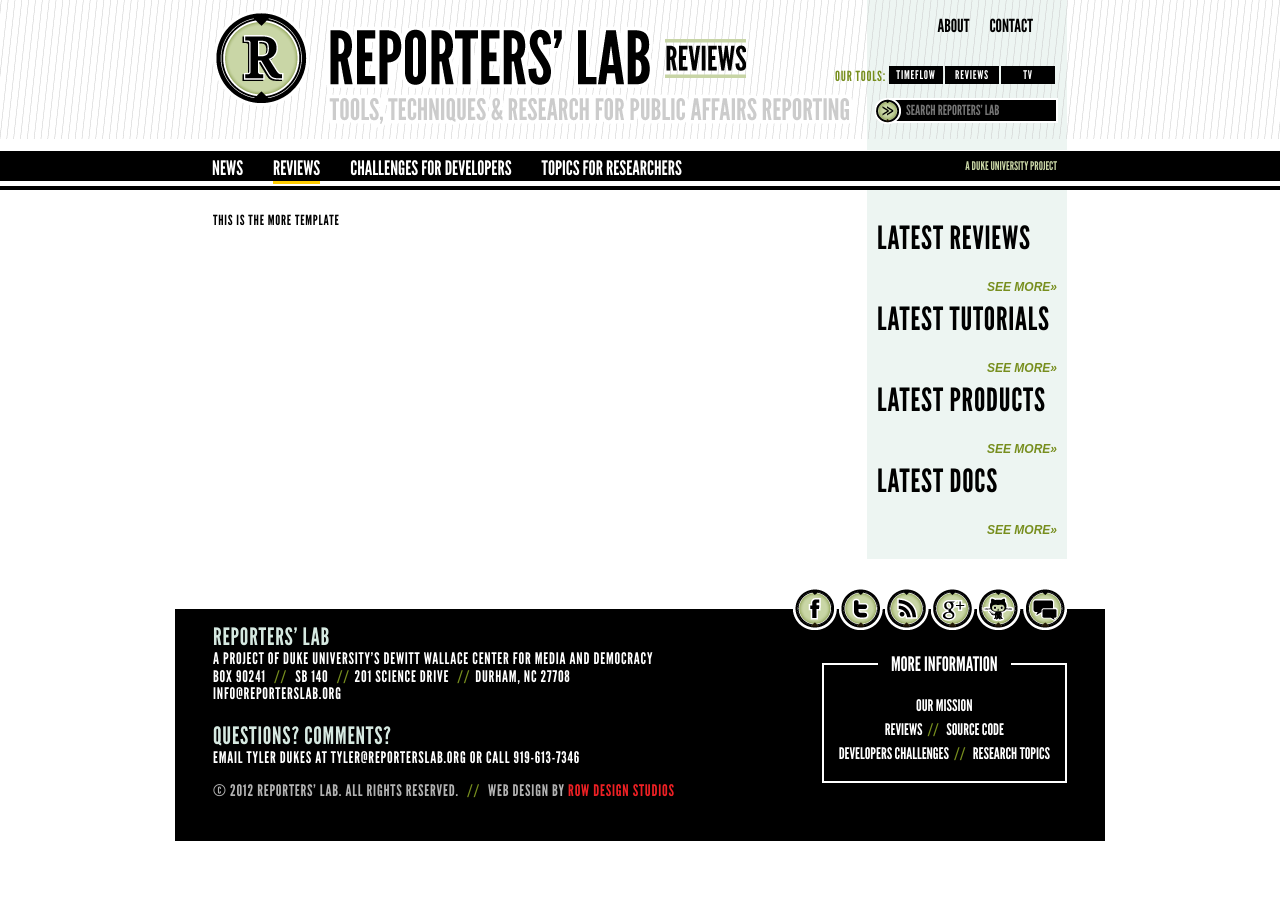
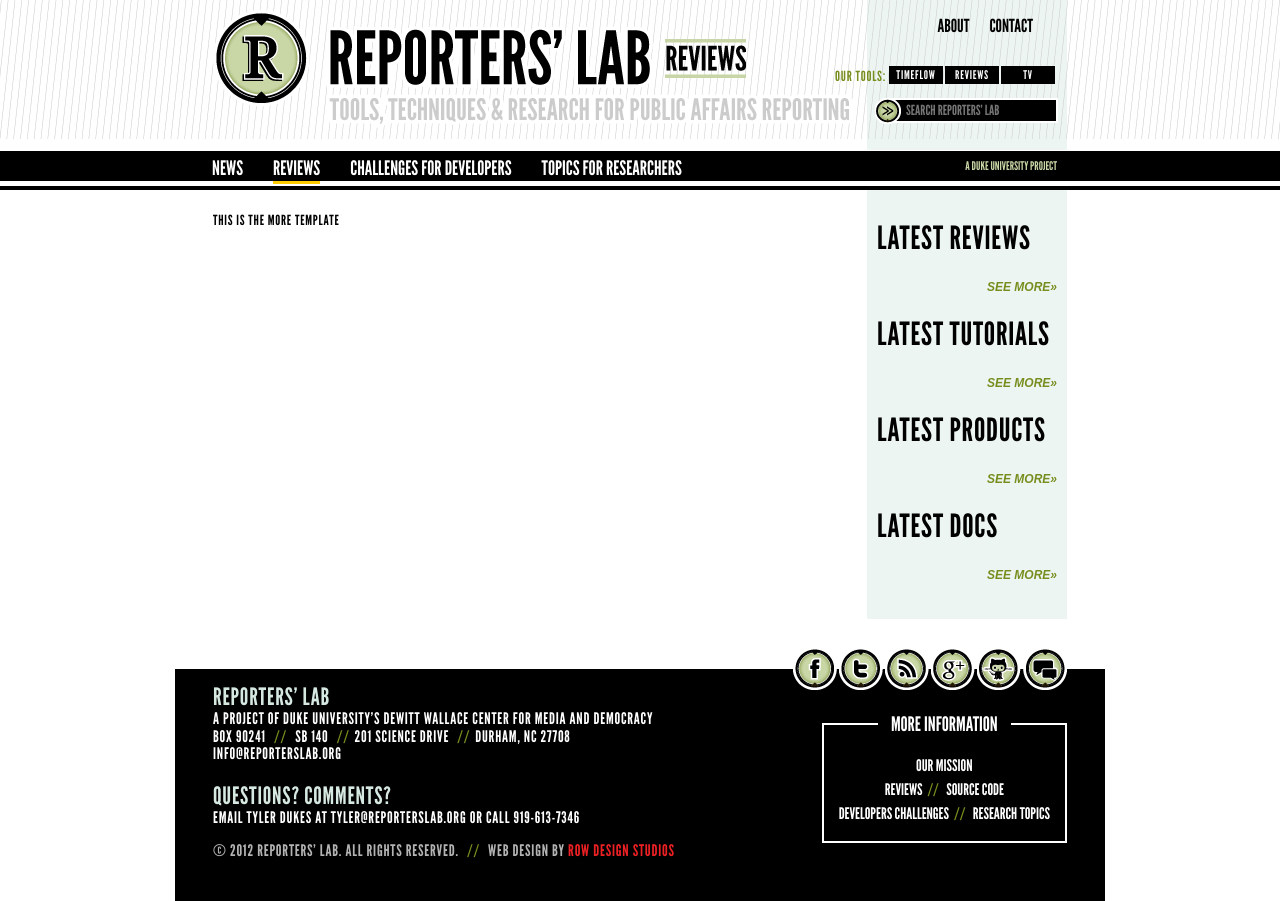
Before and after one commit to ReportersLab/Reviews_Public, a Django app: template review_lab/templates/more.django.html in a window 1280 px wide. Before the commit the page ends 841 px from the top, so only its background shows below. Run offline with Django 3.2, Linux system fonts and the light colour scheme; the template is opened without the code that fills it, so the values that code supplies are empty; parts of the project's set-up code (start-up, migrations or seed data) failed here and were passed over; some libraries are stand-ins or nearby versions; some web fonts are replaced.

Commit message:
bottom margin on more link in right rail to give some spacing

```diff
--- a/review_lab/apps/core/static/css/main.css
+++ b/review_lab/apps/core/static/css/main.css
@@ -472,6 +472,11 @@ fieldset legend
     color:#000000;
 }
 
+#right_rail .more_link
+{
+    margin-bottom:15px;
+}
+
 
 
 
```
